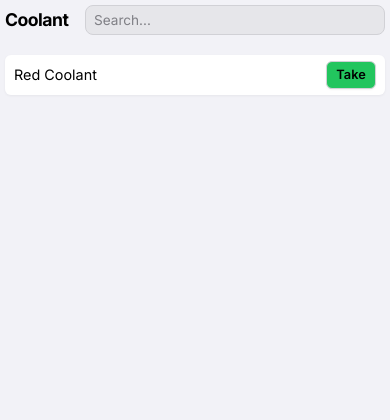
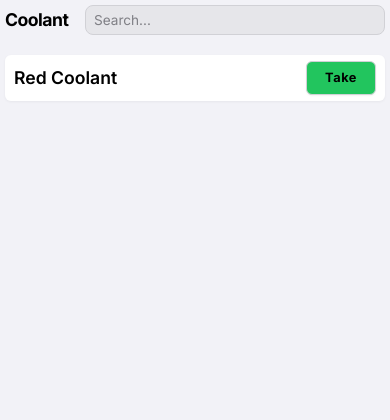
Before and after one commit to Irshaduu/formula-stock, a Django app: page /category/2/ in a window 390 px wide. Shown: the top 420 px of the page. Run offline with Django 4.2, Linux system fonts and the light colour scheme; a user stored in the database is signed in; data comes from the database, SQL or seed files in the repository; both versions use the stored data as it was after the commit; data that the repository does not hold is empty.

Commit message:
style: Increase mobile 'Take' button size

```diff
--- a/consumables/static/css/style.css
+++ b/consumables/static/css/style.css
@@ -630,8 +630,9 @@ option {
     }
 
     .item-name {
-        font-size: 0.9rem;
-        font-weight: 500;
+        font-size: 1.1rem;
+        /* Increased from 0.9rem */
+        font-weight: 600;
     }
 
     .item-stock {
@@ -645,8 +646,10 @@ option {
     }
 
     .btn-take {
-        min-width: 50px;
-        padding: 3px 0;
+        min-width: 70px;
+        padding: 6px 0;
+        font-weight: 700;
+        letter-spacing: 0.5px;
     }
 
     .tiny-search {
```
Also changed, not shown: db.sqlite3.
